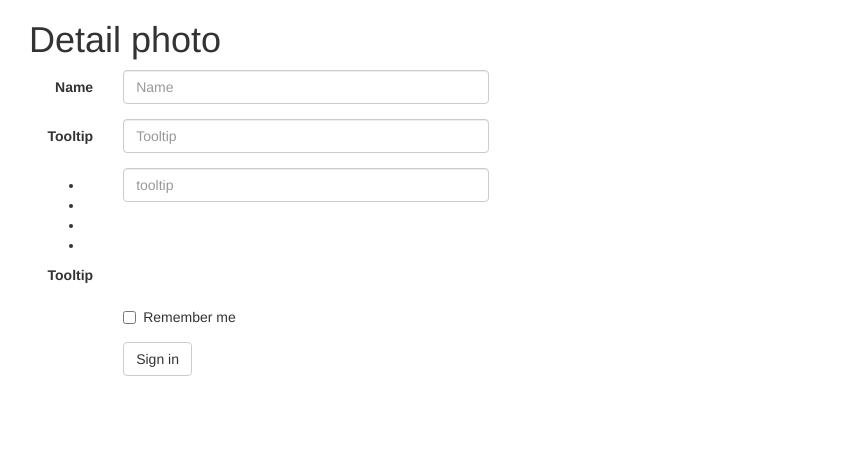
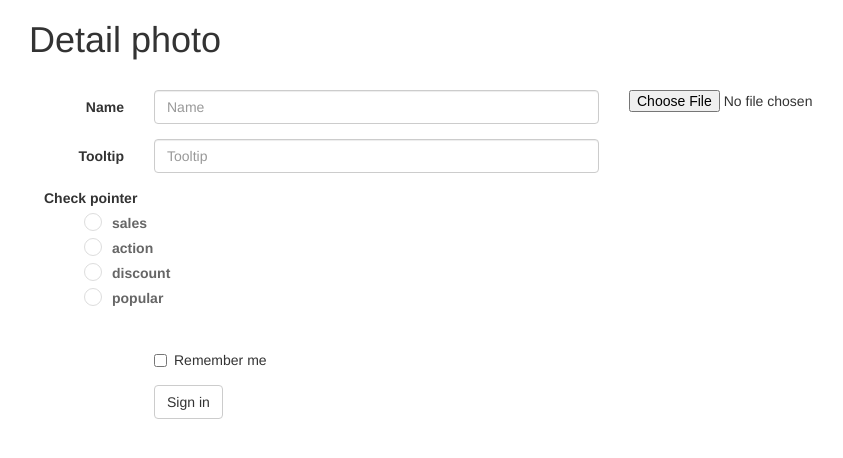
Before and after one commit to Vitalii-001/react-app, a React app: page /create-photo in a window 1280 px wide. Shown: the top 458 px of the page, without its empty margins (41-884 px from the left). Built offline with nearby package versions, Linux system fonts and the light colour scheme; what react-router-redux would draw is missing.

Commit message:
work on file reader

```diff
--- a/src/App.tsx
+++ b/src/App.tsx
@@ -3,15 +3,13 @@ import { connect } from 'react-redux';
 
 import Base from './components/Layout/Base';
 import PhotoList from './components/PhotoList/PhotoList'
+import Header from "./components/Layout/Header";
 // import '../styles/index.scss';
 
 class App extends React.Component<any, any> {
     render() {
         return (
-            <div>
-                <Base/>
-                <PhotoList/>
-            </div>
+            <PhotoList/>
         )
     }
 }
--- a/src/_shared/styles/_app.scss
+++ b/src/_shared/styles/_app.scss
@@ -1,9 +1,20 @@
+@import "elements";
 //general
+ul {
+  list-style: none;
+  margin: 0 0 15px 0;
+}
+h1 + .container {
+  margin-top: 30px;
+}
+input[type="radio"] {
+  display: none;
+}
 .btn {
   a {
     color: #fff;
     &:hover {
-      text-decoration: none;
+       text-decoration: none;
     }
   }
 }
--- /dev/null
+++ b/src/_shared/styles/_elements.scss
@@ -0,0 +1,54 @@
+// custom radio button
+label {
+    cursor: pointer;
+}
+[type="radio"]:checked,
+[type="radio"]:not(:checked) {
+  position: absolute;
+  left: -9999px;
+}
+[type="radio"]:checked + label,
+[type="radio"]:not(:checked) + label
+{
+  position: relative;
+  padding-left: 28px;
+  cursor: pointer;
+  line-height: 20px;
+  display: inline-block;
+  color: #666;
+}
+[type="radio"]:checked + label:before,
+[type="radio"]:not(:checked) + label:before {
+  content: '';
+  position: absolute;
+  left: 0;
+  top: 0;
+  width: 18px;
+  height: 18px;
+  border: 1px solid #ddd;
+  border-radius: 100%;
+  background: #fff;
+}
+[type="radio"]:checked + label:after,
+[type="radio"]:not(:checked) + label:after {
+  content: '';
+  width: 12px;
+  height: 12px;
+  background: #F87DA9;
+  position: absolute;
+  top: 3px;
+  left: 3px;
+  border-radius: 100%;
+  -webkit-transition: all 0.2s ease;
+  transition: all 0.2s ease;
+}
+[type="radio"]:not(:checked) + label:after {
+  opacity: 0;
+  -webkit-transform: scale(0);
+  transform: scale(0);
+}
+[type="radio"]:checked + label:after {
+  opacity: 1;
+  -webkit-transform: scale(1);
+  transform: scale(1);
+}
--- a/src/components/Layout/Base.tsx
+++ b/src/components/Layout/Base.tsx
@@ -4,9 +4,7 @@ import Header from './Header';
 export default class Base extends React.Component {
     render() {
         return (
-            <div className="wrapper">
-                <Header />
-            </div>
+            <Header />
         );
     }
 }
--- a/src/components/PhotoList/PhotoList.tsx
+++ b/src/components/PhotoList/PhotoList.tsx
@@ -11,6 +11,8 @@ class PhotoList extends React.Component<any, any> {
     }
     render() {
         return (
+            <div className="wrapper">
+                <h1>Photos List</h1>
                 <div className="container">
                     <div className="text-right top-nav">
                         <Button bsStyle="success">
@@ -53,6 +55,7 @@ class PhotoList extends React.Component<any, any> {
                         </tbody>
                     </Table>
                 </div>
+            </div>
         )
     }
 }
--- a/src/components/PhotoList/PhotoView/PhotoView.tsx
+++ b/src/components/PhotoList/PhotoView/PhotoView.tsx
@@ -4,13 +4,45 @@ import { get, maxBy, map } from 'lodash';
 import {Link} from "react-router-dom";
 import { POINTERS } from '../../../_shared/constants/constants';
 
-class PhotoView extends React.Component<any> {
+// interface Preview {
+//     photoPreview: string;
+// }
+
+export default class PhotoView extends React.Component<any> {
+    constructor(props: any) {
+        super(props);
+        console.log(props)
+        this.state = {file: '',imagePreviewUrl: ''};
+    }
+
+    _handleImageChange(e:any) {
+        e.preventDefault();
+
+        let reader = new FileReader();
+        let file = e.target.files[0];
+
+        reader.onloadend = () => {
+            this.setState({
+                file: file,
+                imagePreviewUrl: reader.result
+            });
+        }
+
+        reader.readAsDataURL(file)
+    }
     render() {
+        // let $imagePreview = null;
+        // if (imagePreviewUrl) {
+        //     $imagePreview = (<img src={imagePreviewUrl} />);
+        // } else {
+        //     $imagePreview = (<div className="previewText">Please select an Image for Preview</div>);
+        // }
         return (
-            <div>
+            <div className="wrapper">
                 <h1>Detail photo</h1>
+                <div className="container">
                     <Form horizontal>
-                    <Col sm={5}>
+                        <Col sm={6}>
                             <FormGroup controlId="formHorizontalName">
                                 <Col componentClass={ControlLabel} sm={2}>
                                     Name
@@ -30,20 +62,15 @@ class PhotoView extends React.Component<any> {
                             </FormGroup>
 
                             <FormGroup controlId="formHorizontalTooltip">
-                            <Col componentClass={ControlLabel} sm={2}>
+                                <label>Check pointer</label>
                                 <ul>
                                     {map(POINTERS, (item, index) => {
                                         return <li key={index}>
-                                            {/*<label htmlFor="pointer_" + {index}">{item}</label>*/}
-                                            {/*<input id="pointer_"{...index} type="radio" name="pointer"/>*/}
+                                            <input id={`pointer_${item}`} type="radio" name="pointer"/>
+                                            <label className="custom-radio" htmlFor={`pointer_${item}`}>{item}</label>
                                         </li>
                                     })}
                                 </ul>
-                                Tooltip
-                            </Col>
-                            <Col sm={10}>
-                                <FormControl type="textarea" placeholder="tooltip" />
-                            </Col>
                             </FormGroup>
 
                             <FormGroup>
@@ -60,10 +87,15 @@ class PhotoView extends React.Component<any> {
                                 </Col>
                             </FormGroup>
                         </Col>
+                        <Col sm={6}>
+                            <input type="file" onChange={(e)=>this._handleImageChange(e)}/>
+                            {/*<img src={this.props.imgPreview} alt=""/>*/}
+                        </Col>
                     </Form>
+                </div>
             </div>
         )
     }
 }
 
-export default PhotoView;
+// export default PhotoView;
--- a/styles/common/button.scss
+++ /dev/null
@@ -1,6 +0,0 @@
-.redBg {
-  background-color: red;
-  border-radius: 51px;
-  color: white;
-  padding: 5px;
-}
--- a/styles/index.scss
+++ /dev/null
@@ -1,2 +0,0 @@
-@import 'main';
-@import 'common/button'
--- a/styles/main.scss
+++ /dev/null
@@ -1,3 +0,0 @@
-body {
-  background: #ece7e7;
-}
```
Also changed, not shown: 1 other file (tests, documents, lock files or other folders). Lines whose indentation alone changed are shown as unchanged.
